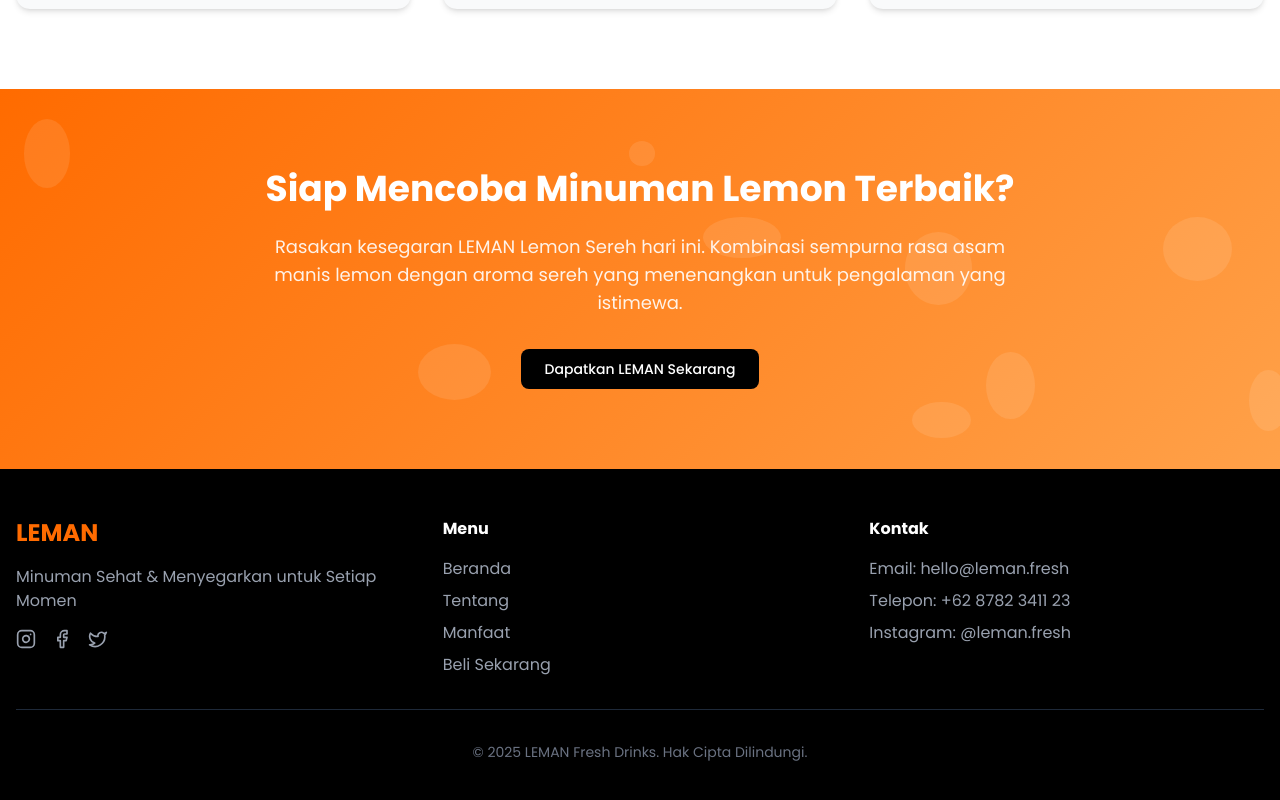
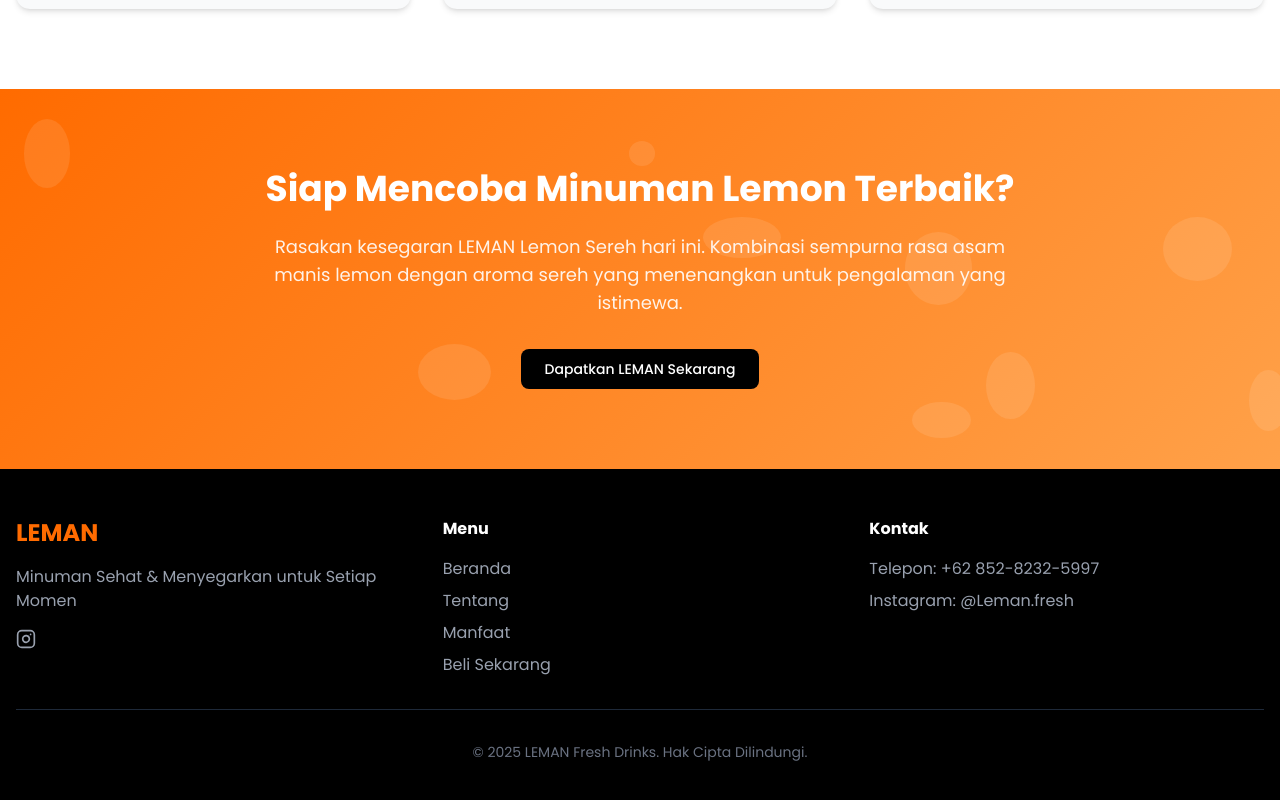
Before and after one commit to brobrenat/lemanwebsite, a Next.js app: page / in a window 1280 px wide. Shown: the part 2787-3587 px from the top of the page. Built offline with nearby package versions, Linux system fonts and the light colour scheme.

Commit message:
Update footer.tsx

```diff
--- a/src/components/footer.tsx
+++ b/src/components/footer.tsx
@@ -10,14 +10,8 @@ export function Footer() {
             <h3 className="text-2xl font-bold mb-4 text-primary">LEMAN</h3>
             <p className="text-gray-400 mb-4">Minuman Sehat & Menyegarkan untuk Setiap Momen</p>
             <div className="flex space-x-4">
-              <Link href="#" className="text-gray-400 hover:text-primary transition-colors">
+              <Link href="https://www.instagram.com/leman.fresh?igsh=d3BxaTUyY3hzOXEx" className="text-gray-400 hover:text-primary transition-colors">
                 <Instagram size={20} />
-              </Link>
-              <Link href="#" className="text-gray-400 hover:text-primary transition-colors">
-                <Facebook size={20} />
-              </Link>
-              <Link href="#" className="text-gray-400 hover:text-primary transition-colors">
-                <Twitter size={20} />
               </Link>
             </div>
           </div>
@@ -51,9 +45,8 @@ export function Footer() {
           <div>
             <h4 className="font-bold mb-4">Kontak</h4>
             <ul className="space-y-2 text-gray-400">
-              <li>Email: hello@leman.fresh</li>
-              <li>Telepon: +62 8782 3411 23</li>
-              <li>Instagram: @leman.fresh</li>
+              <li>Telepon: +62 852-8232-5997</li>
+              <li>Instagram: @Leman.fresh</li>
             </ul>
           </div>
         </div>
```
